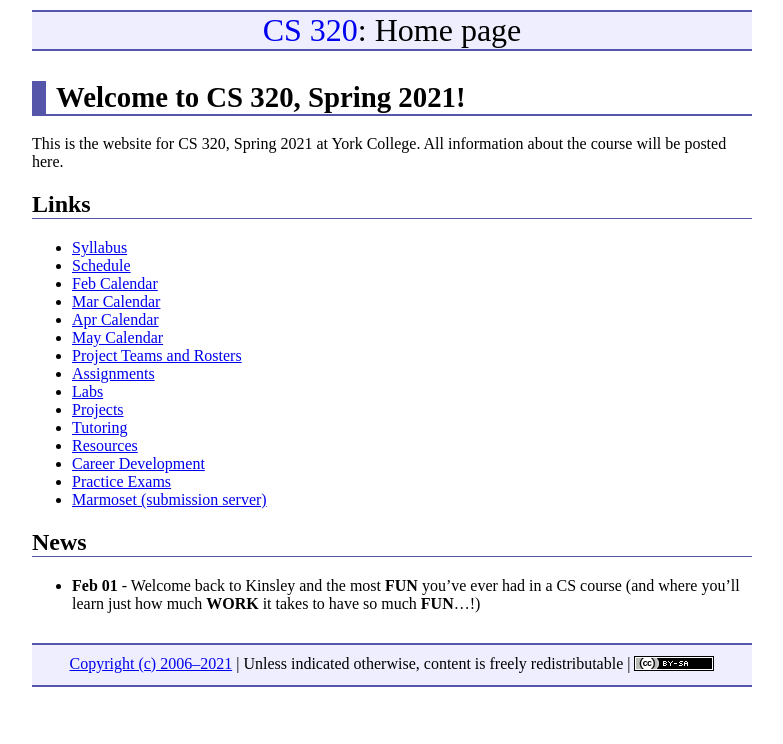
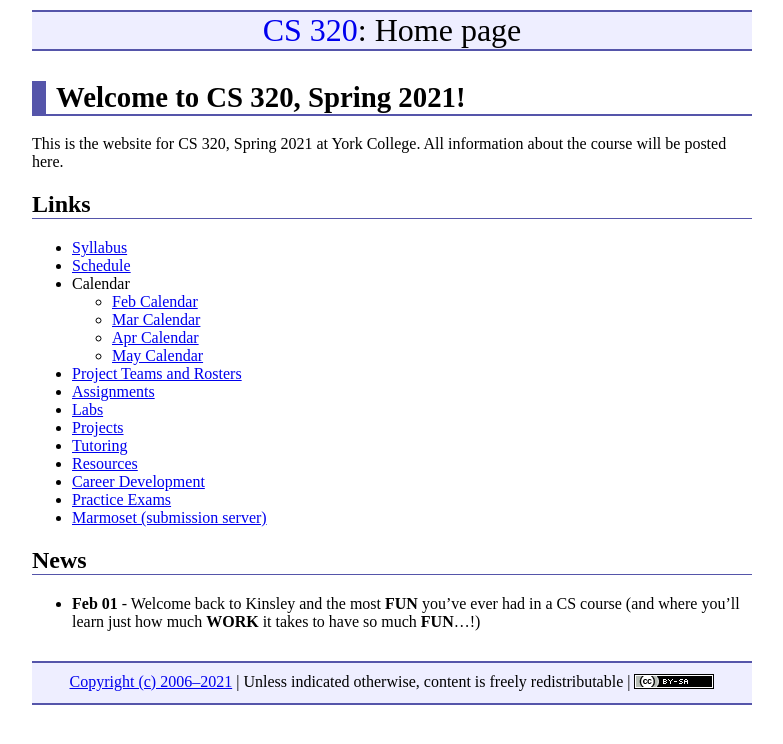
Before and after one commit to ycpcs/cs320-spring2021, a Jekyll site: the page built from index.md, in a window 1280 px wide. Shown: the top 744 px of the page, without its empty margins (248-1031 px from the left). Built offline with Jekyll 4.4.1, drawn with Linux system fonts in a browser that asks for light colours.

Commit message:
modified calendar in the home page

```diff
--- a/index.md
+++ b/index.md
@@ -12,10 +12,11 @@ All information about the course will be posted here.
 
 * [Syllabus](syllabus.html)
 * [Schedule](schedule.html)
-* [Feb Calendar](CS320-Spring-Feb-2021-Calendar-1.2.pdf)
-* [Mar Calendar](CS320-Spring-March-2021-Calendar-1.1.pdf)
-* [Apr Calendar](CS320-Spring-April-2021-Calendar-1.1.pdf)
-* [May Calendar](CS320-Spring-May-2021-Calendar-1.1.pdf)
+*  Calendar
+	* [Feb Calendar](CS320-Spring-Feb-2021-Calendar-1.2.pdf)
+	* [Mar Calendar](CS320-Spring-March-2021-Calendar-1.1.pdf)
+	* [Apr Calendar](CS320-Spring-April-2021-Calendar-1.1.pdf)
+	* [May Calendar](CS320-Spring-May-2021-Calendar-1.1.pdf)
 * [Project Teams and Rosters](teams-and-rosters/index.html)
 * [Assignments](assign/index.html)
 * [Labs](labs/index.html)
```
